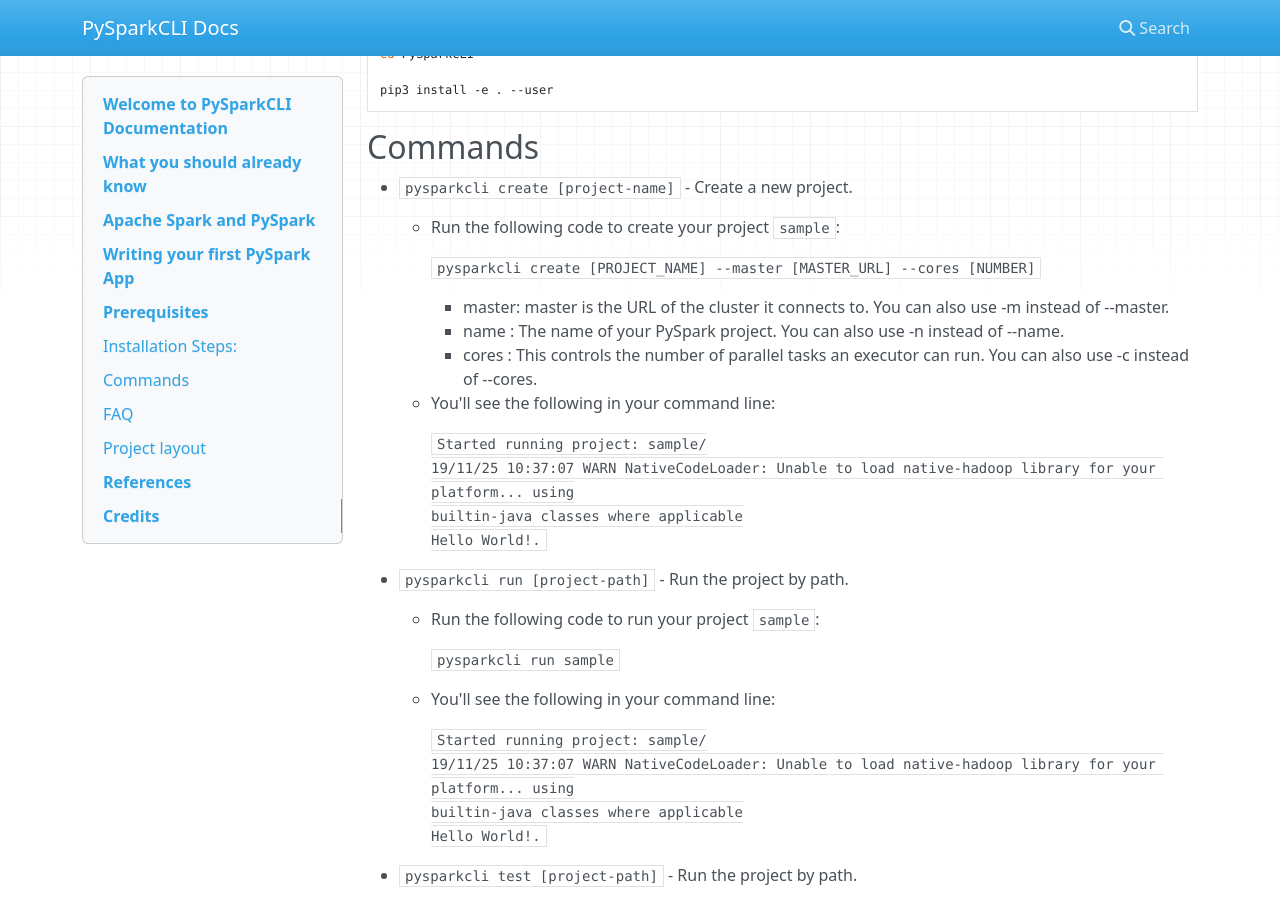
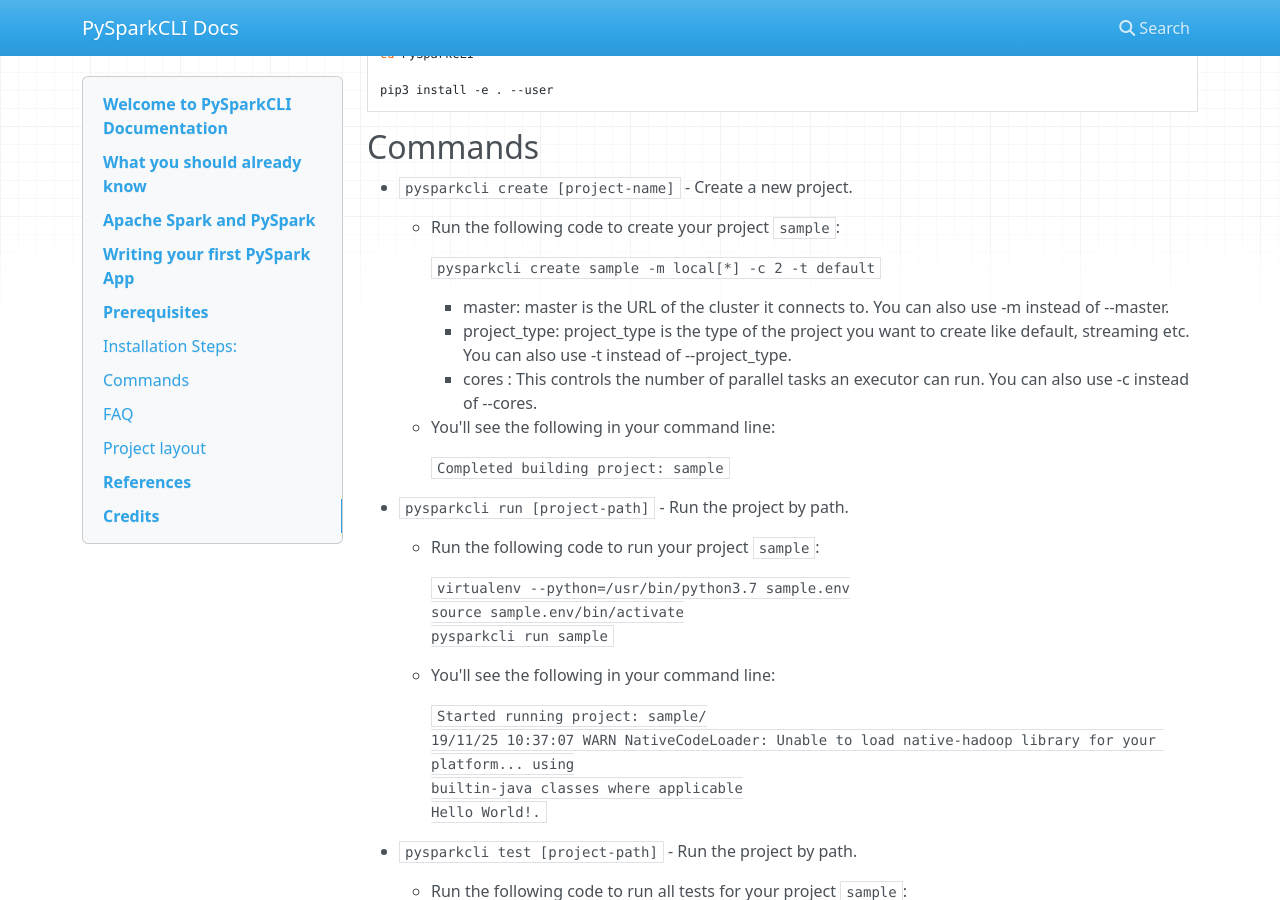
Before and after one commit to qburst/PySparkCLI, an MkDocs documentation site: the page built from site_docs/index.md, in a window 1280 px wide and 900 px high, scrolled down 4269 px. Built offline with MkDocs 1.6.1, drawn with Linux system fonts in a browser that asks for light colours; nearby versions of some CDN libraries; some of the changed text lies outside the part shown.

Commit message:
started updating documentation

````diff
--- a/site_docs/index.md
+++ b/site_docs/index.md
@@ -125,25 +125,26 @@
 * `pysparkcli create [project-name]` - Create a new project.
     - Run the following code to create your project `sample`:
 
-        `pysparkcli create [PROJECT_NAME] --master [MASTER_URL] --cores [NUMBER]`
+        `pysparkcli create sample -m local[*] -c 2 -t default`
 
         * master: master is the URL of the cluster it connects to. You can also use -m instead of --master.
-        * name : The name of your PySpark project. You can also use -n instead of --name.
+        * project_type: project_type is the type of the project you want to create like default, streaming etc. You can also use -t instead of --project_type.
         * cores : This controls the number of parallel tasks an executor can run. You can also use -c instead of --cores.
 
     - You'll see the following in your command line:
 
         ```
-        Started running project: sample/
-        19/11/25 10:37:07 WARN NativeCodeLoader: Unable to load native-hadoop library for your platform... using
-        builtin-java classes where applicable
-        Hello World!.
+        Completed building project: sample
         ```
 
 * `pysparkcli run [project-path]` - Run the project by path.
     - Run the following code to run your project `sample`:
 
-        `pysparkcli run sample`
+        ```
+        virtualenv --python=/usr/bin/python3.7 sample.env
+        source sample.env/bin/activate
+        pysparkcli run sample
+        ```
 
     - You'll see the following in your command line:
 
@@ -244,4 +245,7 @@
 
 # Credits
 
-Special credits to https://github.com/AlexIoannides/pyspark-example-project and https://github.com/ekampf/PySpark-Boilerplate from where we formulated the basic structure for this PySpark project.
+We formulated the basic structure for this PySpark project from inputs from the following repositories:
+
+* [pyspark-example-project](https://github.com/AlexIoannides/pyspark-example-project)
+* [PySpark-Boilerplate](https://github.com/ekampf/PySpark-Boilerplate)
````
